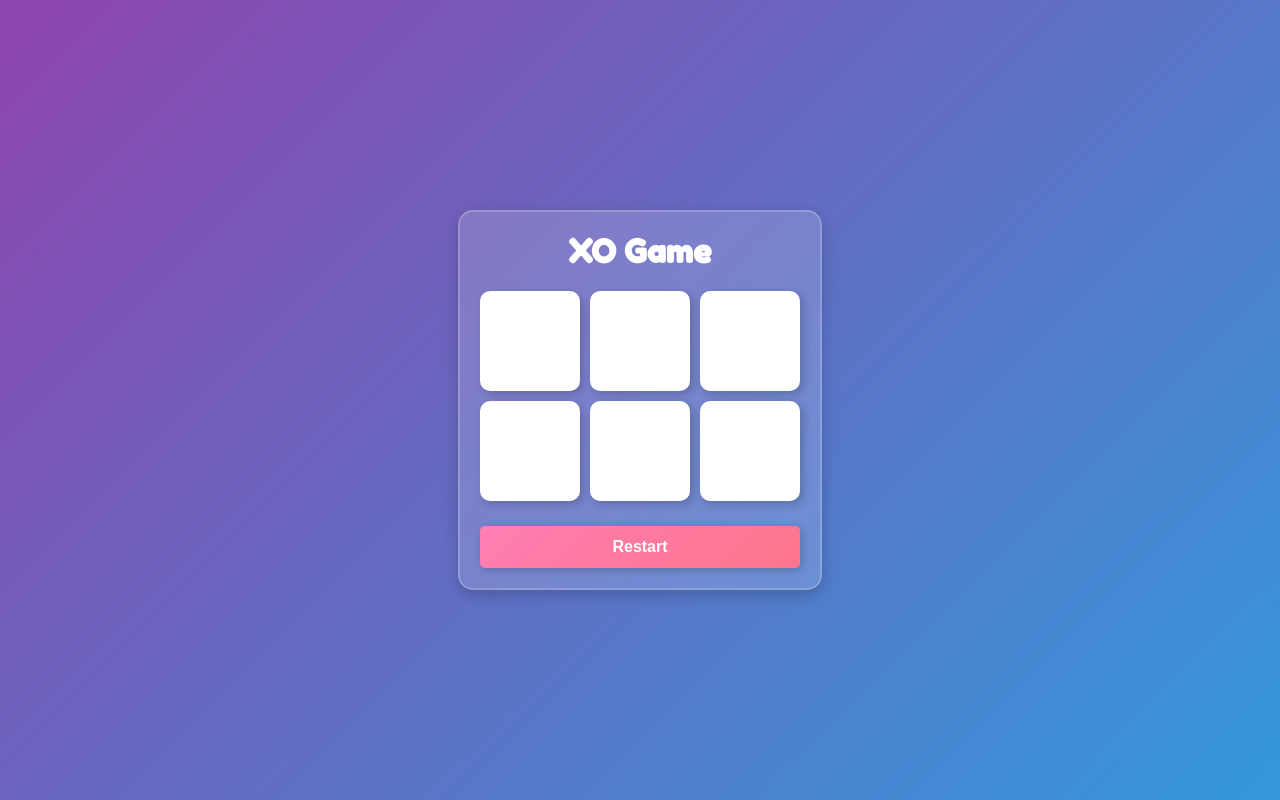
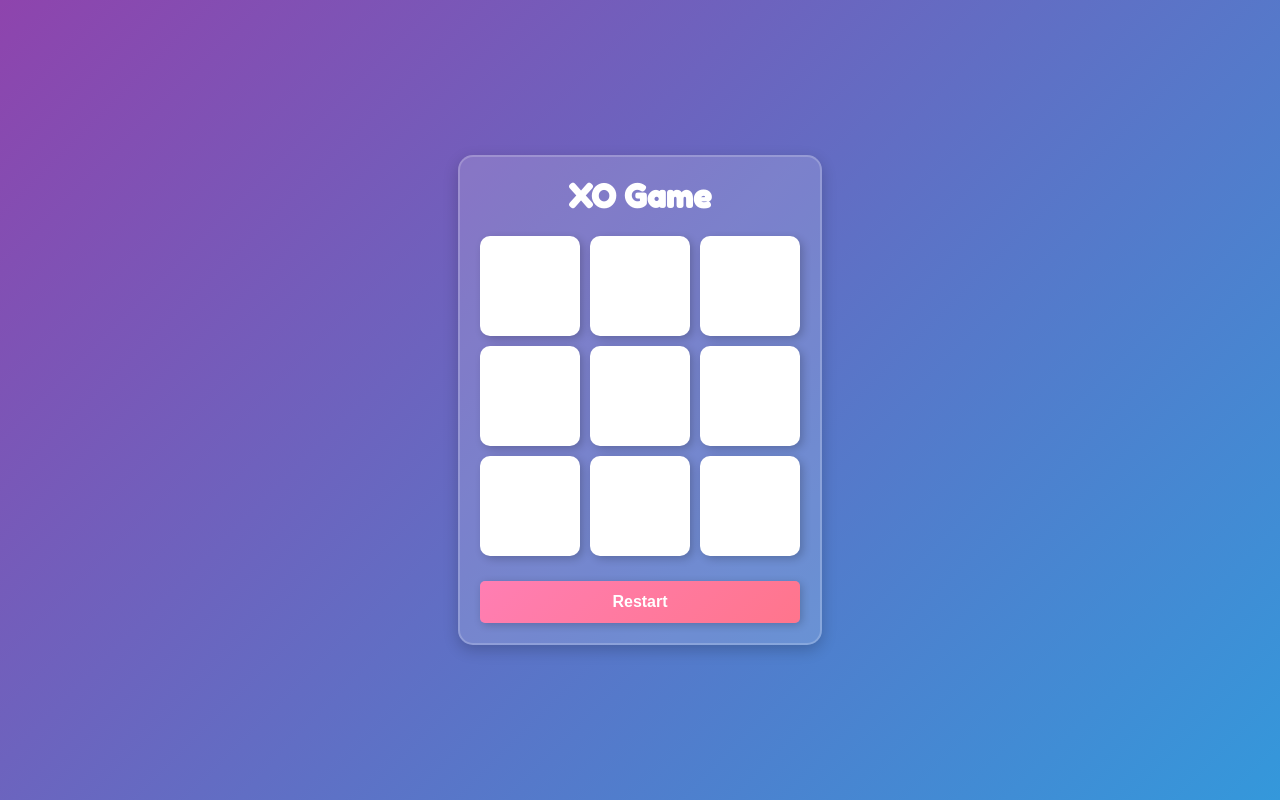
Before and after one commit to HabibaIbrahim6/phase1, a plain HTML site: page index.html in a window 1280 px wide. Drawn offline with Linux system fonts and the light colour scheme.

Commit message:
Update index.html

```diff
--- a/index.html
+++ b/index.html
@@ -11,11 +11,11 @@
         <div class="header">
             <h1>XO Game</h1>
         </div>
-        <!-- <div class="index11">
+         <div class="index11">
             <div class="index" id="index1" onclick="game(this.id)"></div>
             <div class="index" id="index2" onclick="game(this.id)"></div>
             <div class="index" id="index3" onclick="game(this.id)"></div>
-        </div> -->
+        </div>
         <div class="index22">
             <div class="index" id="index4" onclick="game(this.id)"></div>
             <div class="index" id="index5" onclick="game(this.id)"></div>
```
